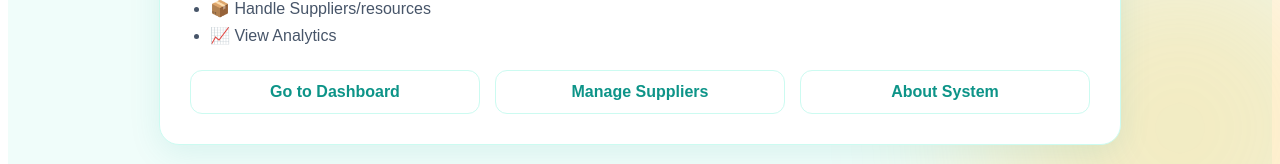
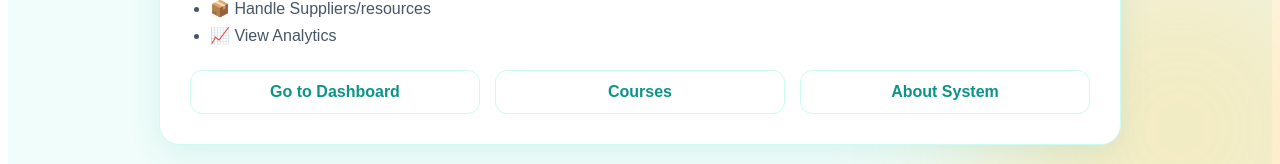
Before and after one commit to audriejyl/appdev1-sdg4-learntracker, an Angular app: page /home in a window 1280 px wide. Shown: the part 572-736 px from the top of the page. Built offline with nearby package versions, Linux system fonts and the light colour scheme; sample sign-in values are in the browser's storage.

Commit message:
home components fixed

```diff
--- a/src/app/components/home/home.component.html
+++ b/src/app/components/home/home.component.html
@@ -25,7 +25,7 @@
 
     <nav class="home-actions">
       <a routerLink="/dashboard" class="action-link">Go to Dashboard</a>
-      <a routerLink="/suppliers" class="action-link">Manage Suppliers</a>
+      <a routerLink="/suppliers" class="action-link">Courses</a>
       <a routerLink="/about" class="action-link">About System</a>
     </nav>
 
```
